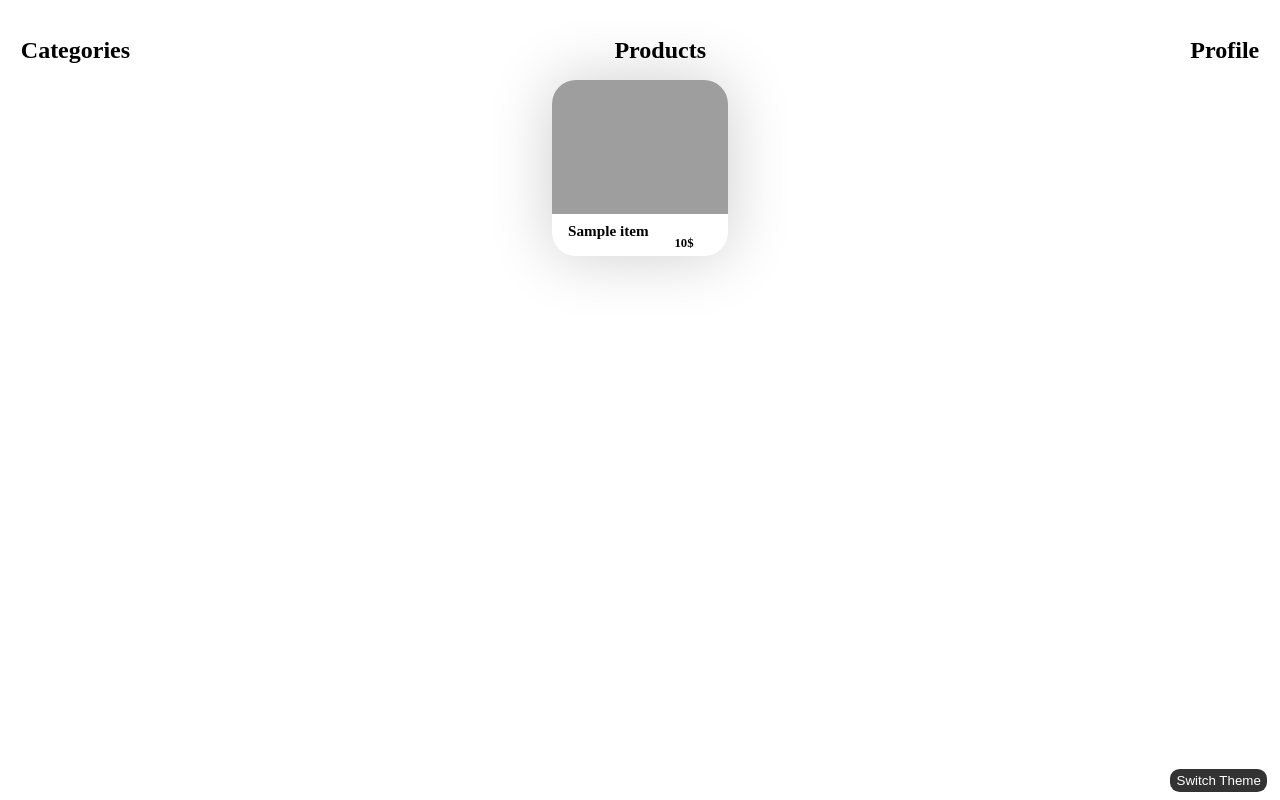
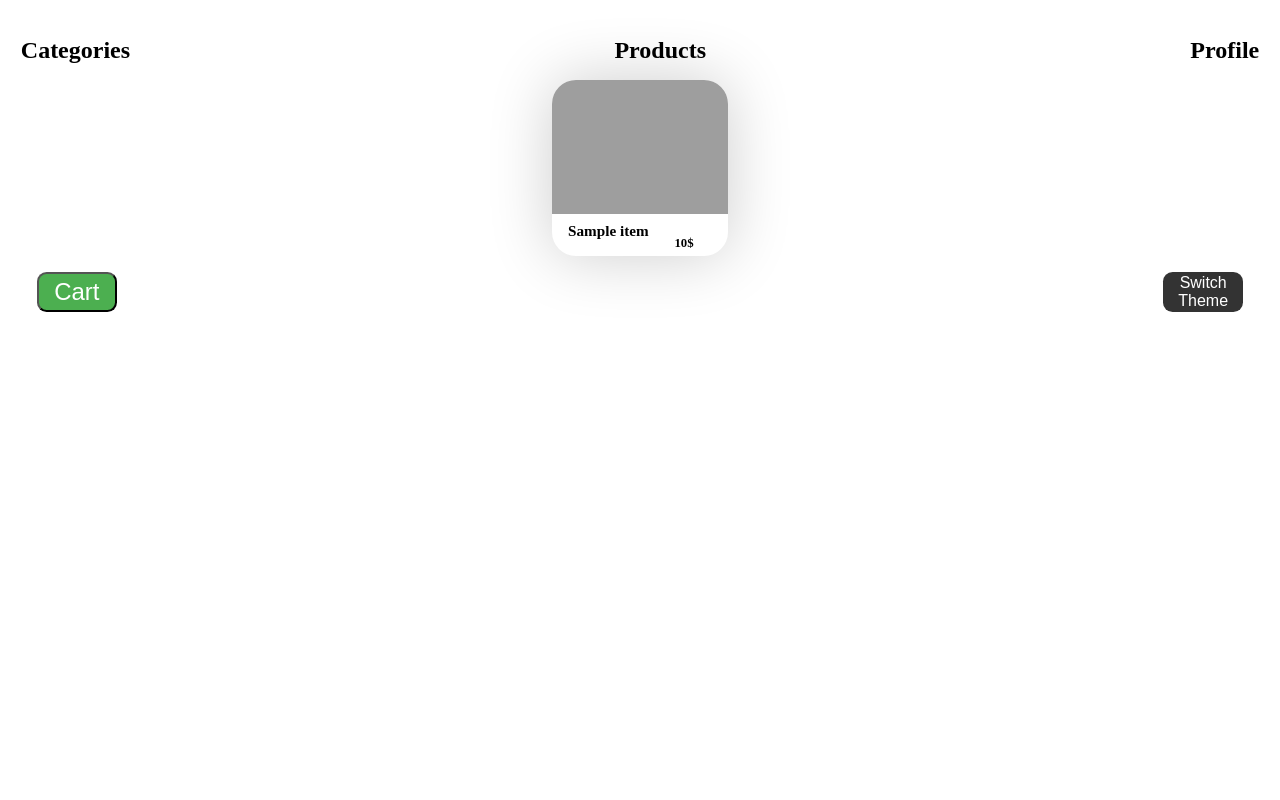
Before and after one commit to michaelk77/website, a Flask app: page /market in a window 1280 px wide. Run offline with Flask 2, Linux system fonts and the light colour scheme; tables that the repository leaves empty hold one stand-in row (values such as "Sample post"); some web fonts are replaced; grey boxes are pictures that could not be loaded.

Commit message:
add cart template

```diff
--- a/main.py
+++ b/main.py
@@ -10,6 +10,15 @@ engine = sqlalchemy.create_engine('sqlite:///webmarkt.db')
 metadata = MetaData()
 
 secret_key = "secretkey"  # Dont use it like it
+
+
+
+
+
+@app.route("/cart", methods=["GET"])
+def get_cart():
+    return render_template("cart.html")
+
 
 
 @app.route('/')
--- a/models.py
+++ b/models.py
@@ -13,6 +13,7 @@ class User(Base):
     overinfo=Column(String)
     adress=Column(String)
     history_of_shop=Column(String)
+    #cart=Column(String)
 
 
 class Item(Base):
--- a/static/market.js
+++ b/static/market.js
@@ -1,4 +1,5 @@
-var currentTheme = "dark";
+currentTheme = "black";
+
 document.addEventListener("DOMContentLoaded", function() {
   if (localStorage.getItem("theme") === "black") {
     document.body.transition= "";
@@ -7,13 +8,13 @@ document.addEventListener("DOMContentLoaded", function() {
     button.style.backgroundColor = "#fff";
     button.style.color = "#333";
     currentTheme = "light";
-    var currentTheme = "white";
     document.body.transition= "background-color 300ms;";
   }
   else{
-  var currentTheme = "dark";
+  currentTheme = "black";
   }
 });
+
 
 const squares = document.querySelectorAll(".square_product");
 squares.forEach((square)=>{
@@ -28,14 +29,16 @@ squares.forEach((square)=>{
 });
 
 
-const buttonteme = document.querySelector("button");
-buttonteme.addEventListener("mouseover", function() {
-buttonteme.style.transform = "scale(1.1)";
+const buttons = document.querySelectorAll("button");
+buttons.forEach((button)=>{
+button.addEventListener("mouseover", function() {
+button.style.transform = "scale(1.1)";
 });
 
-buttonteme.addEventListener("mouseout", function() {
-buttonteme.style.transform = "scale(1)";
+button.addEventListener("mouseout", function() {
+button.style.transform = "scale(1)";
 })
+});
 
 
 squares.forEach(square => {
@@ -80,6 +83,12 @@ profile.addEventListener("click", function() {
   window.location.href = "/profile";
   })
 
+const cart = document.getElementById("text_button_cart");
+
+cart.addEventListener("click", function() {
+
+  window.location.href = "/cart";
+  })
 
 
 
@@ -92,7 +101,7 @@ button.addEventListener("click", function() {
   if (currentTheme === "light") {
     button.style.backgroundColor = "#333";
     button.style.color = "#fff";
-    currentTheme = "dark";
+    currentTheme = "black";
     document.body.style.backgroundColor = "#fff";
     document.body.style.color = "#333";
     localStorage.setItem("theme", "white");
--- a/static/style.css
+++ b/static/style.css
@@ -12,6 +12,11 @@ body{
     transition: background-color 300ms;
     font-size: 2vh;
 }
+
+
+
+
+
 
 input[type="text"], input[type="password"] {
   border-radius: 30px;
@@ -127,6 +132,7 @@ input[type="text"], input[type="password"] {
         min-height: 22vh;
         height: 22vh;
         border-radius: 3vh;
+        margin-min: 3vh;
       }
 
 
@@ -168,23 +174,37 @@ input[type="text"], input[type="password"] {
   }
 
 button#theme-switch-button {
+  height:5vh;
+  width:10vh;
   background-color: #333;
   color: #fff;
-  padding: 0.5vh 0.5vw;
+  text-align: center;
   border: none;
   cursor: pointer;
   border-radius: 1.2vh;
-  position: absolute;
-  bottom: 1vh;
-  right: 1vw;
   transition: transform 0.3s ease;
 }
+
+
+#text_button_cart {
+  height:5vh;
+  width:10vh;`
+  border: none;
+  border-radius: 1.2vh;
+  background-color: #4CAF50;
+  color: white;
+  cursor: pointer;
+  text-align: center;
+  transition: transform 0.3s ease;
+}
+
+
 
 #text-block {
     display: none;/* hide the block by default */
     background-color: #F2F2F2;
-    padding: 10px;
-    border: 1px solid #333;
-    font-size: 80%;
+    padding: 1vh;
+    border: 1vh solid #333;
+    font-size: 2vh;
 
 }
--- a/templates/market.html
+++ b/templates/market.html
@@ -20,11 +20,13 @@
         <h3 class="square-coast" style="font-size: 80%;">{{products[item][1]}}$</h3>
 
     </div>
-
-
     {% endfor %}
 </div>
-<button id="theme-switch-button">Switch Theme</button>
+
+<div style="display: flex; justify-content: space-between; margin: 2vh;">
+<button id="text_button_cart" style="font-size: 150%">Cart</button>
+<button id="theme-switch-button" style="font-size: 100%">Switch Theme</button>
+</div>
 </body>
 <script src="static/market.js"></script>
 
```
Also changed, not shown: static/cart.js (added, +27 -0 lines), templates/cart.html (added, +20 -0 lines).
